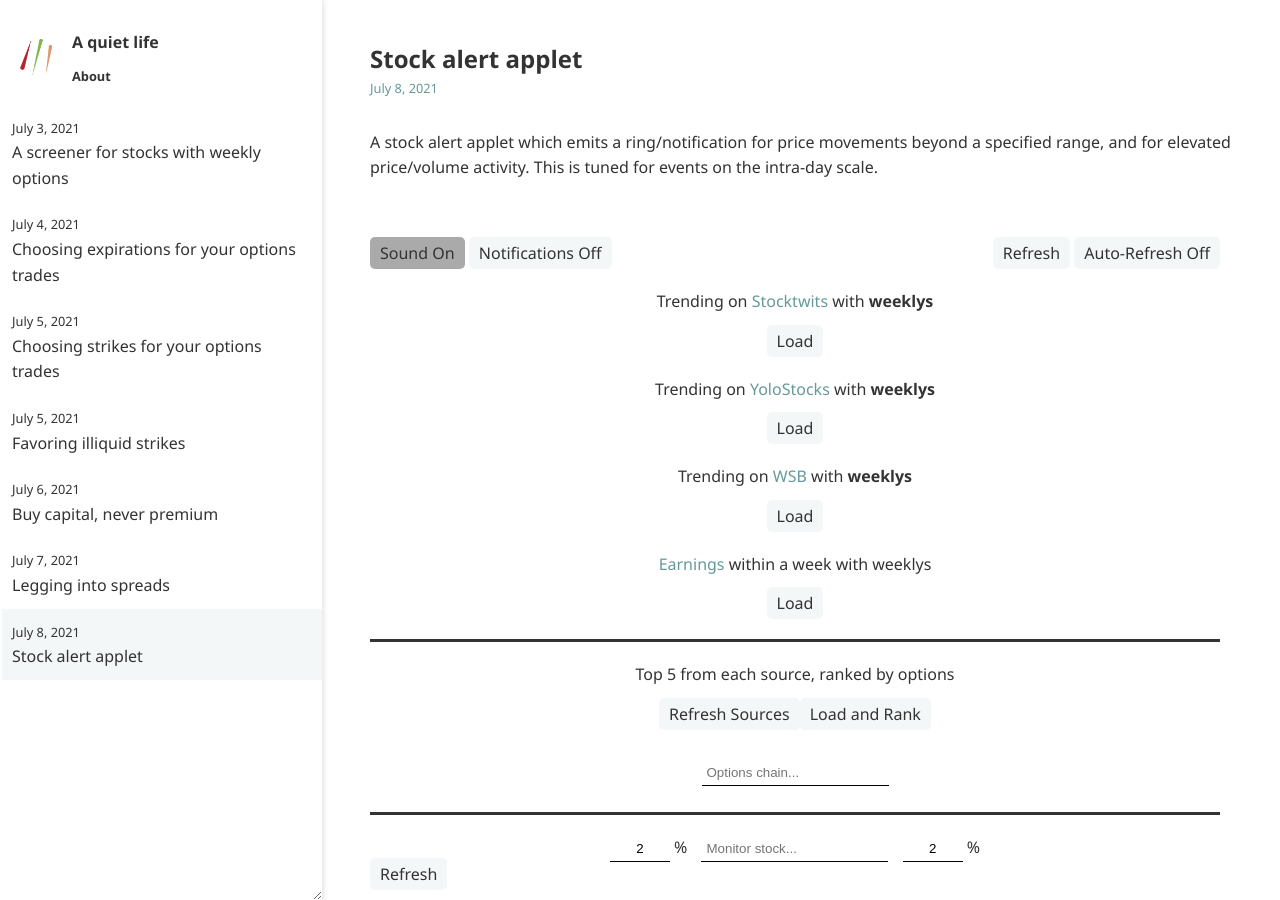
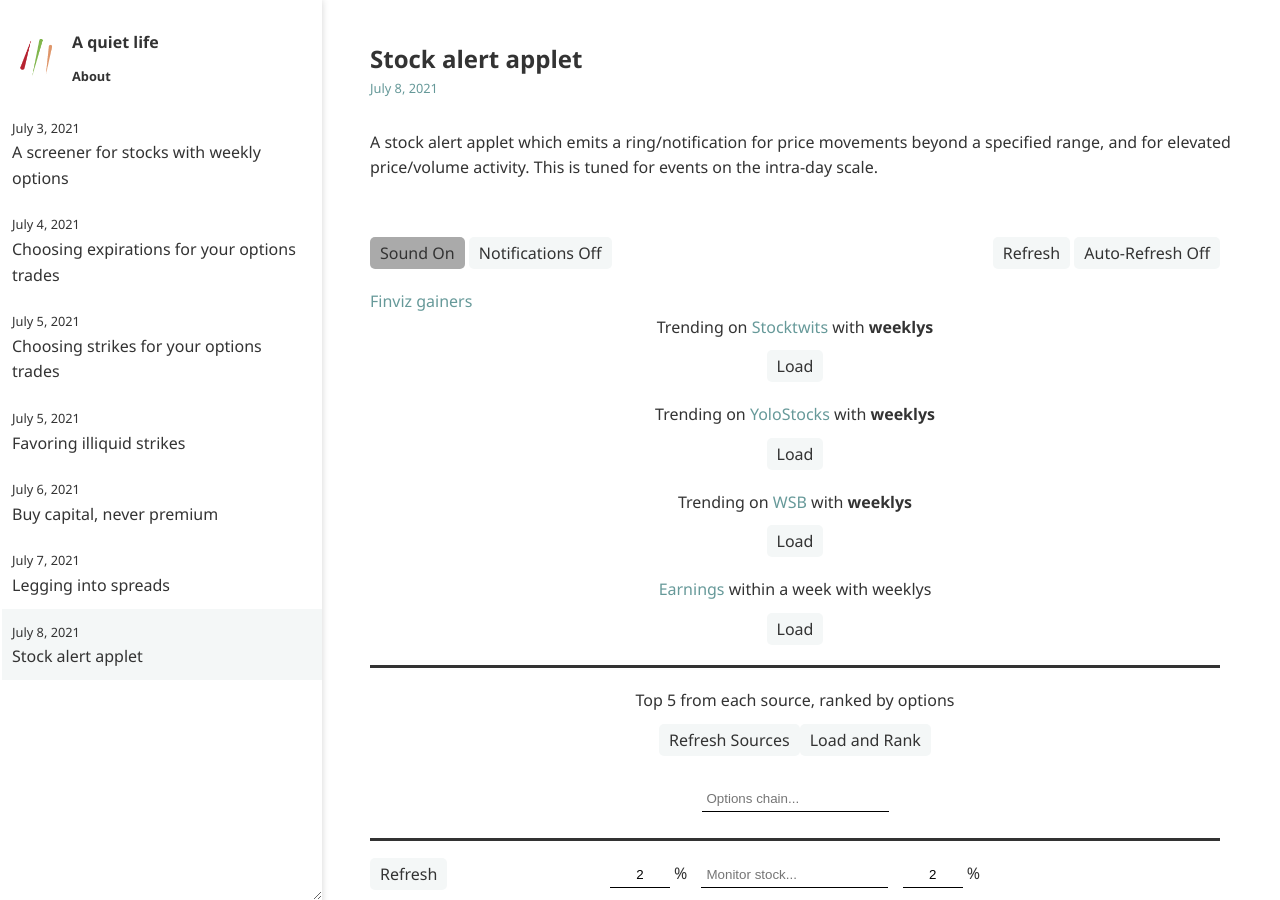
Before and after one commit to ansyblenetwork/aquietlife, a Jekyll site: the page built from _posts/2021-07-08-alerts.md, in a window 1280 px wide and 900 px high. Built offline with Jekyll 4.4.1, drawn with Linux system fonts in a browser that asks for light colours.

Commit message:
Update 2021-07-08-alerts.md

```diff
--- a/_posts/2021-07-08-alerts.md
+++ b/_posts/2021-07-08-alerts.md
@@ -23,6 +23,8 @@ A stock alert applet which emits a ring/notification for price movements beyond
 	<button onclick="toggleAlerts(this);">Auto-Refresh Off</button>
 </div>
 </div>
+
+<a target='_blank' href='https://finviz.com/screener.ashx?v=151&f=sh_opt_option&o=-change&t='>Finviz gainers</a>
 
 <div style="margin-bottom:10px; text-align:center" id="stocktwits">Trending on <a target='_blank' href='https://stocktwits.com/'>Stocktwits</a> with <strong>weeklys</strong></div>
 <button id="stButton" style="margin:0px auto 20px auto; display:block;" onclick="if (this.textContent == 'Load') updateStocktwits(); else addAll(stWeeklyList);">Load</button>
```
